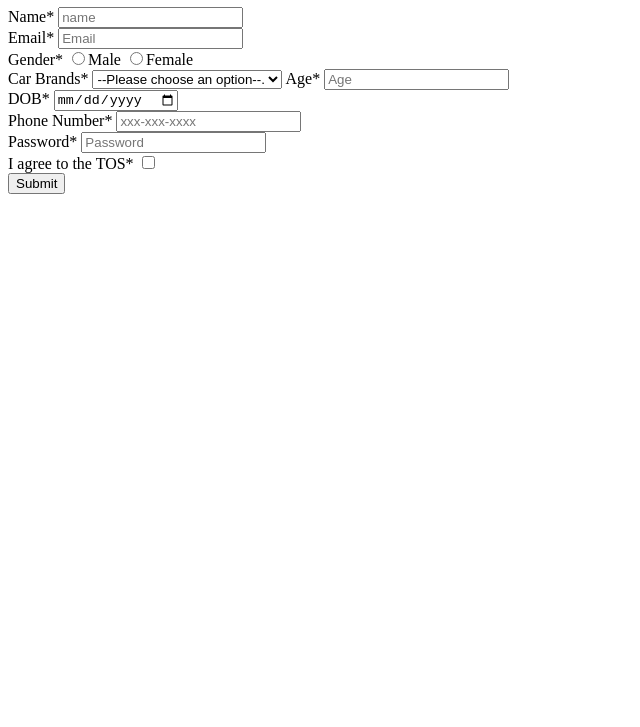
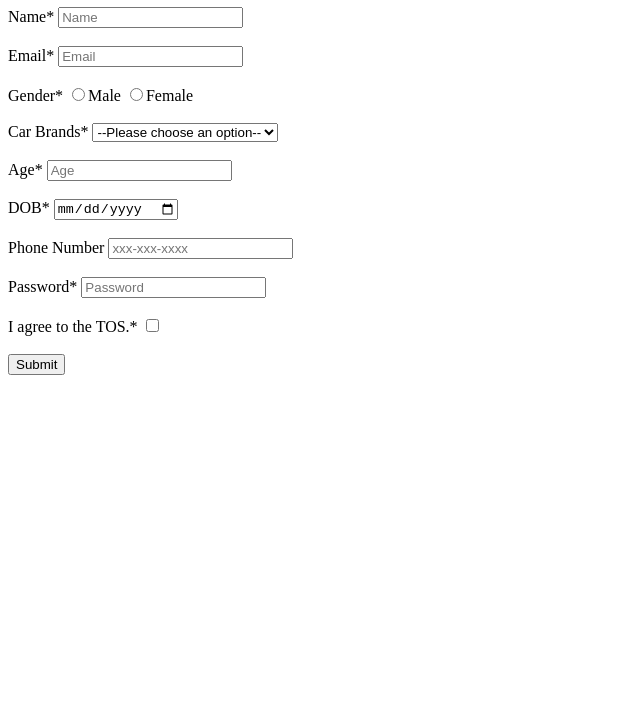
Before and after one commit to acciojob/signup-form-car-harshal1714, a website: page main.html in a window 1280 px wide. Shown: the part 73-800 px from the top of the page, without its empty margins (0-640 px from the left). Drawn offline with Linux system fonts and the light colour scheme.

Commit message:
created a submission

```diff
--- a/main.html
+++ b/main.html
@@ -8,50 +8,64 @@
 
 <body>
 	<!-- the entire body must be written by student -->
-<h1>SignUp Car Form</h1>
+<form action="#" method="post">
+		<h1>Signup Form Car</h1>
 
-<form action="#" method="post">
+		<div>
 			<label for="name">Name*</label>
-<input type="text" id="name" name="name" placeholder="name" required><br>
+			<input type="text" name="name" id="name" placeholder="Name" required>
+		</div> <br>
 
+		<div>
 			<label for="email">Email*</label>
-<input type="email" id="email" name="email" placeholder="Email" required><br>
+			<input type="email" name="email" id="email" placeholder="Email" required>
+		</div> <br>
 
+		<div>
 			<label for="gender">Gender*</label>
 			<input type="radio" name="gender" id="#gender_m" required>Male
-			<input type="radio" name="gender" id="#gender_f" required>Female<br>
+			<input type="radio" name="gender" id="#gender_f" required>Female
+		</div> <br>
 
+		<div>
 			<label for="cars">Car Brands*</label>
-<select>
-<option value="" disabled selected>
- --Please choose an option--.
-</option>
-<option value="bmw"> BMW
-</option>
-	<option value="audi">Audi
-</option>
-	<option value="mercedez">Mercedez
-</option>
+			<select name="cars" id="cars" required>
+				<option value="select" disabled selected>--Please choose an option--</option>
+				<option value="bmw">BMW</option>
+				<option value="audi">Audi</option>
+				<option value="mercedez">Mercedez</option>
 			</select>
+		</div> <br>
 
+		<div>
 			<label for="age">Age*</label>
-<input type="number" id="age" name="age" placeholder="Age" required><br>
+			<input type="number" name="age" id="age" placeholder="Age" required>
+		</div> <br>
 
+		<div>
 			<label for="dob">DOB*</label>
-<input type="date" id="dob" name="dob" required><br>
+			<input type="date" name="dob" id="dob" required>
+		</div> <br>
 
-<label for="phone num">Phone Number*</label>
-<input type="tel" id="phone num" name="phone num" placeholder="xxx-xxx-xxxx" required><br>
+		<div>
+			<label for="tel">Phone Number</label>
+			<input type="tel" name="tel" id="tel" placeholder="xxx-xxx-xxxx">
+		</div> <br>
 
+		<div>
 			<label for="password">Password*</label>
-<input type="password" id="password" name="password" placeholder="Password" required><br>
+			<input type="password" name="password" id="password" placeholder="Password" required>
+		</div> <br>
 
-<label for="checkbox">I agree to the TOS*</label>
-<input type="checkbox" id="checkbox" required><br>
+		<div>
+			<label for="tos">I agree to the TOS.*</label>
+			<input type="checkbox" id="tos" required>
+		</div> <br>
 
+		<div>
 			<button type="submit">Submit</button>
+		</div> <br>
 	</form>
-
 
     <script type="text/javascript" src="./script.js">
 </script>
```
Lines whose indentation alone changed are shown as unchanged.
